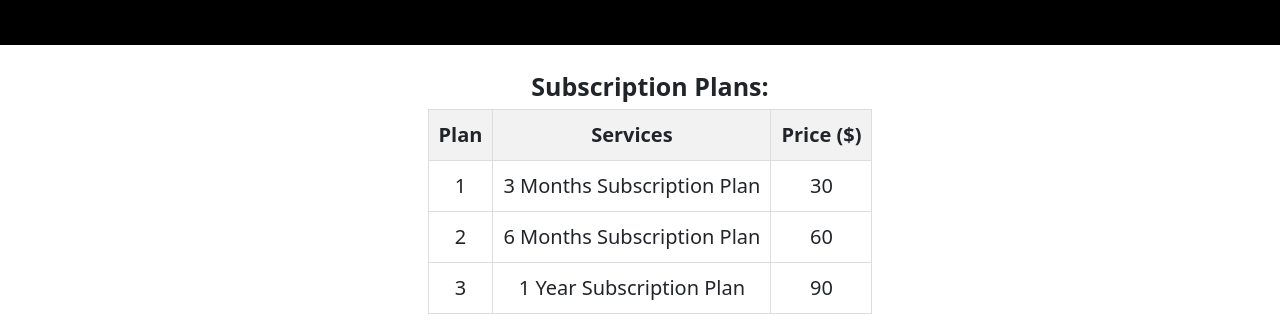
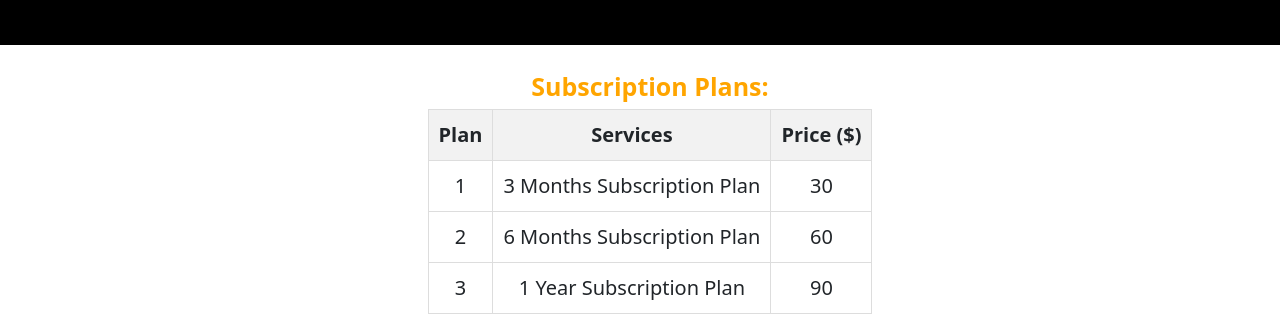
Before and after one commit to jacobs12678/IS436_The_Finale, a PHP site: page / in a window 1280 px wide. Shown: the part 1137-1461 px from the top of the page. Run offline with PHP 8.4, Linux system fonts and the light colour scheme; a user stored in the database is signed in; data comes from the database, SQL or seed files in the repository; data that the repository does not hold is empty.

Commit message:
Update index.php

```diff
--- a/website_files/index.php
+++ b/website_files/index.php
@@ -25,7 +25,7 @@ if (!isset($_SESSION["logged"])) {
            h2 {
         	  font-size: 25px;
 			  text-align: left;
-
+		      color: orange;
 			  font-weight: bold;
            }
            table, th, td{
```
